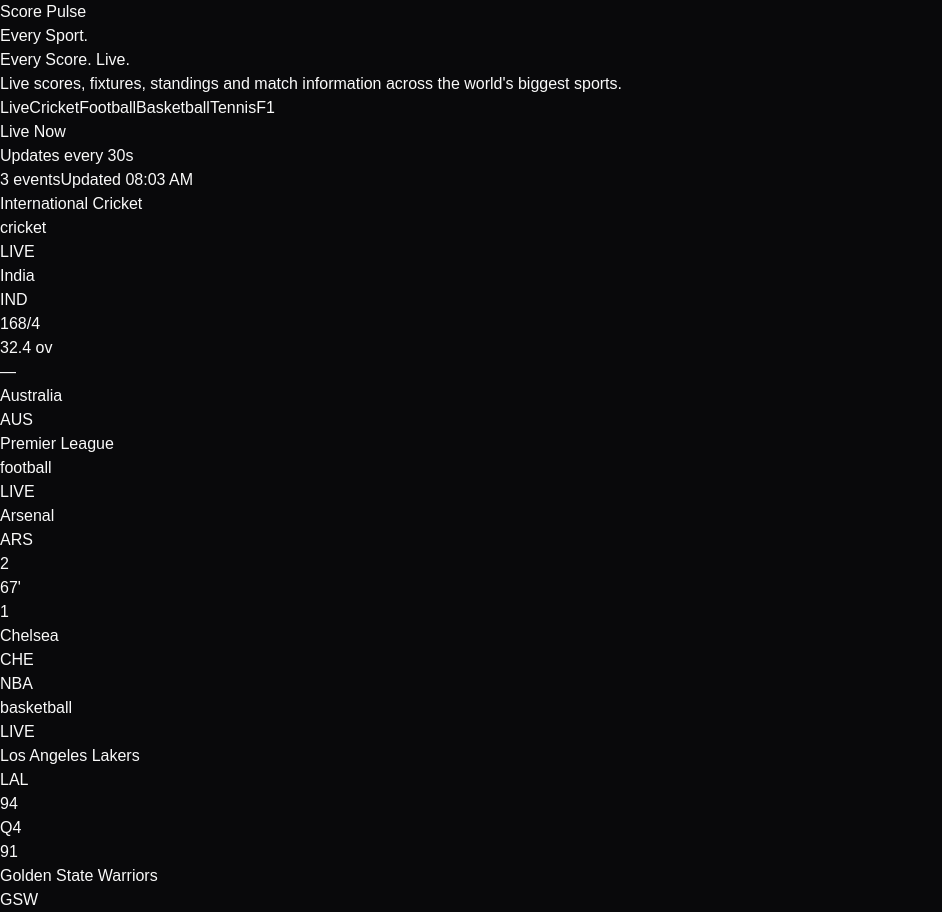
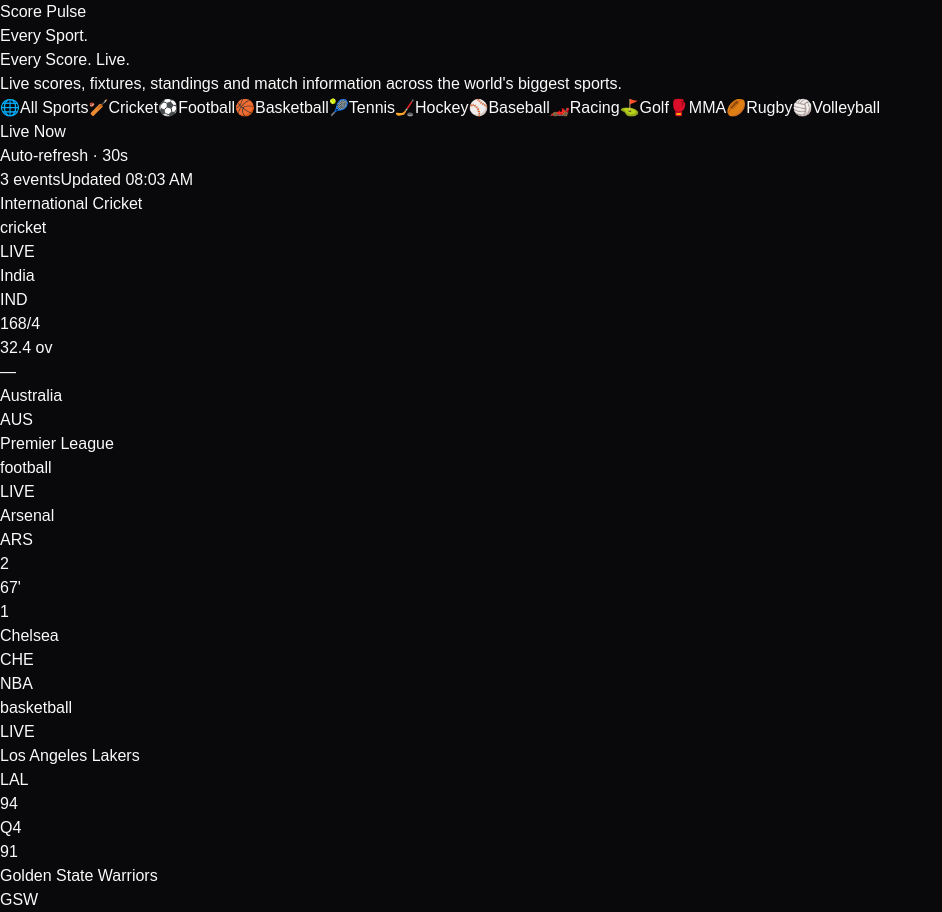
Before and after one commit to reehalrohit/Score-Pulse, a Next.js app: page / in a window 1280 px wide. Shown: the whole page, without its empty margins (0-942 px from the left). Built offline with nearby package versions, Linux system fonts and the light colour scheme.

Commit message:
Refactor navigation and update auto-refresh text
Replaced the sports navigation buttons with a SportNav component for better modularity. Updated the auto-refresh text for clarity.

```diff
--- a/app/page.tsx
+++ b/app/page.tsx
@@ -1,4 +1,5 @@
 import ScorePulseDashboard from "@/components/ScorePulseDashboard";
+import SportNav from "@/components/SportNav";
 
 export default function Home() {
   return (
@@ -20,29 +21,17 @@
         </p>
       </header>
 
-      <nav className="mb-8 flex gap-2 overflow-x-auto">
-        {[
-          "Live",
-          "Cricket",
-          "Football",
-          "Basketball",
-          "Tennis",
-          "F1"
-        ].map((sport) => (
-          <button
-            key={sport}
-            className="whitespace-nowrap rounded-full border border-zinc-800 px-4 py-2 text-sm hover:bg-zinc-900"
-          >
-            {sport}
-          </button>
-        ))}
-      </nav>
+      <div className="mb-8">
+        <SportNav />
+      </div>
 
       <div className="mb-5 flex items-center justify-between">
-        <h2 className="text-xl font-bold">Live Now</h2>
+        <h2 className="text-xl font-bold">
+          Live Now
+        </h2>
 
         <span className="text-xs text-zinc-500">
-          Updates every 30s
+          Auto-refresh · 30s
         </span>
       </div>
 
```
